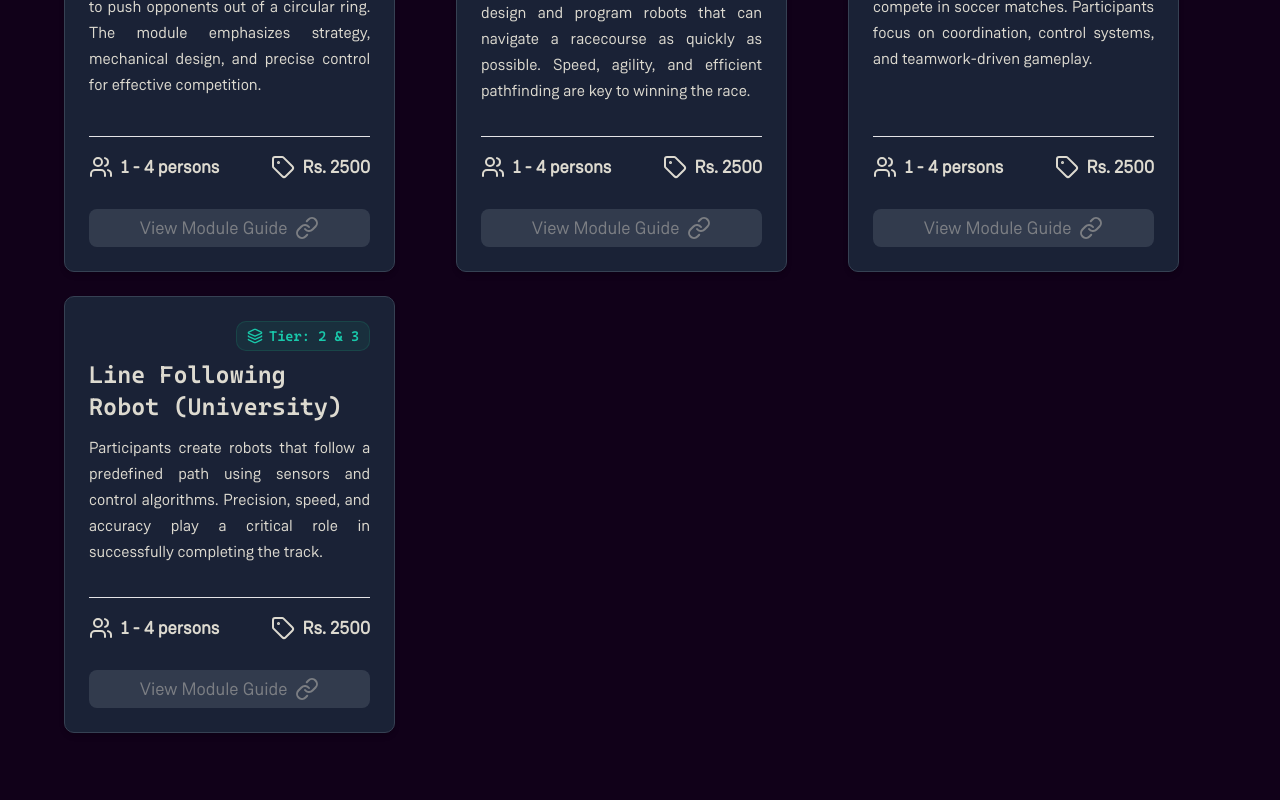
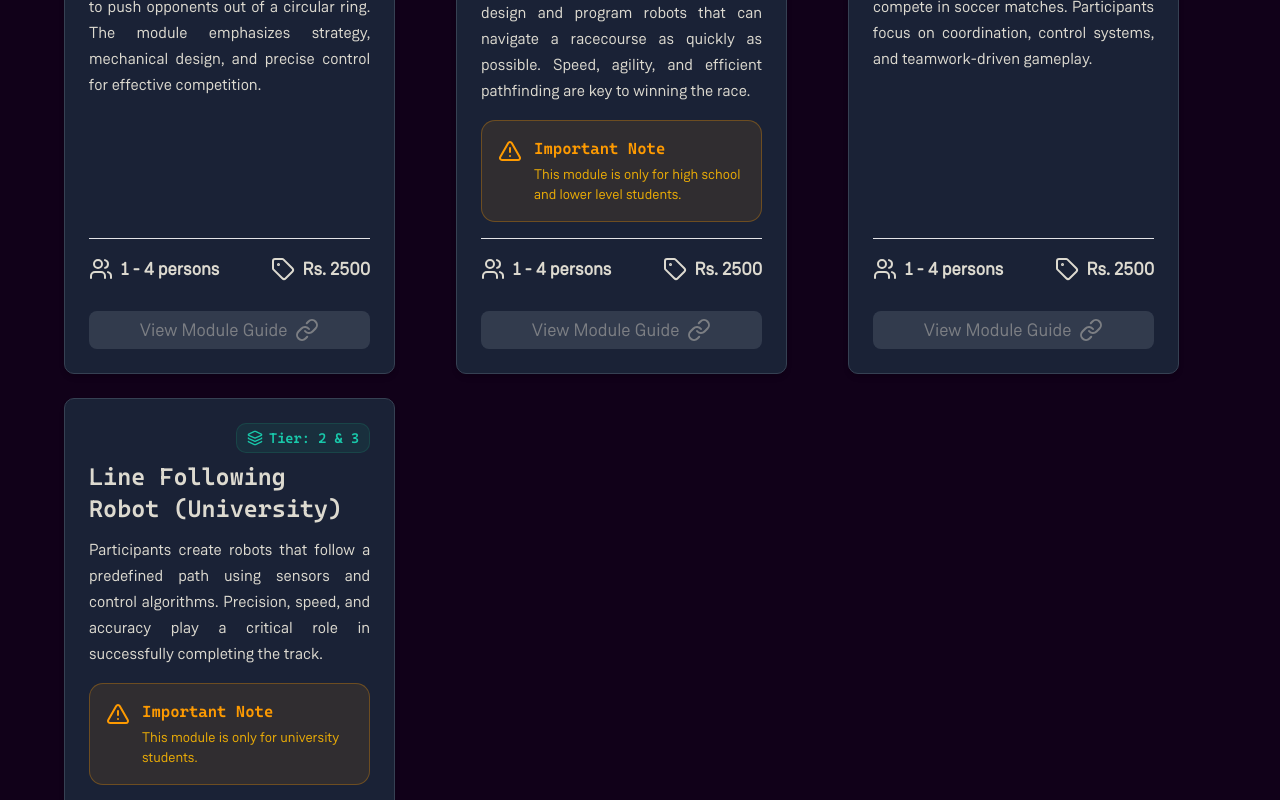
Before and after one commit to css-iba/css-website, a Next.js app: page /ProBattle in a window 1280 px wide. Shown: the part 6420-7220 px from the top of the page. Built offline with nearby package versions, Linux system fonts and the light colour scheme.

Commit message:
Enhance ModuleCard with additional module details
Added Robo Race and Line Following Robot specific details.

```diff
--- a/components/ProBattle/ModuleCard.tsx
+++ b/components/ProBattle/ModuleCard.tsx
@@ -1,4 +1,4 @@
-import { Users, Tag, User, Link as LinkIcon, Layers } from 'lucide-react';
+import { Users, Tag, User, Link as LinkIcon, Layers, AlertTriangle } from 'lucide-react';
 import { Separator } from '@/components/ui/separator';
 import { Badge } from '@/components/ui/badge';
 import Link from 'next/link';
@@ -67,6 +67,32 @@ export function ModuleCard({
                 </div>
             )}
 
+            {/* Robo Race-specific details */}
+            {name === 'Robo Race (High School)' && (
+                <div className="p-4 rounded-xl bg-amber-500/10 border border-amber-500/30 flex items-start gap-3">
+                    <AlertTriangle className="w-6 h-6 text-amber-500 shrink-0 mt-0.5" />
+                    <div>
+                        <p className="font-semibold text-amber-500 font-heading text-base">Important Note</p>
+                        <p className="text-sm text-amber-400/90 font-text mt-1">
+                            This module is only for high school and lower level students.
+                        </p>
+                    </div>
+                </div>
+            )}
+
+            {/* Line Following Robot (University)-specific details */}
+            {name === 'Line Following Robot (University)' && (
+                <div className="p-4 rounded-xl bg-amber-500/10 border border-amber-500/30 flex items-start gap-3">
+                    <AlertTriangle className="w-6 h-6 text-amber-500 shrink-0 mt-0.5" />
+                    <div>
+                        <p className="font-semibold text-amber-500 font-heading text-base">Important Note</p>
+                        <p className="text-sm text-amber-400/90 font-text mt-1">
+                            This module is only for university students.
+                        </p>
+                    </div>
+                </div>
+            )}
+
             {/* Separator */}
             <Separator className="my-4" />
 
```
